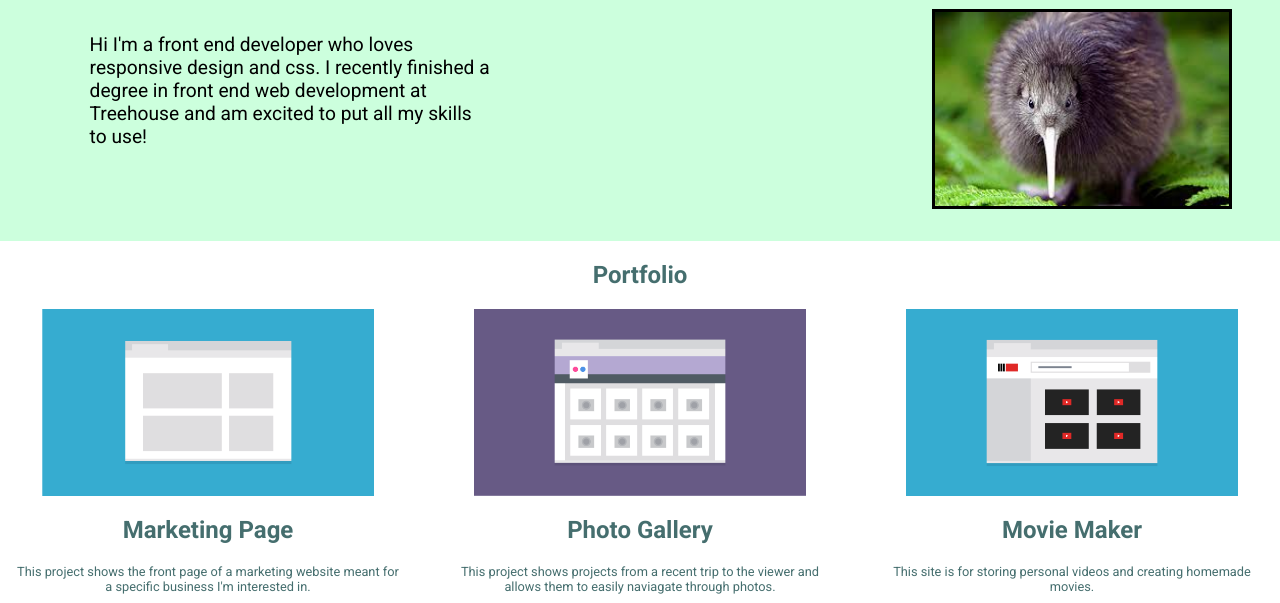
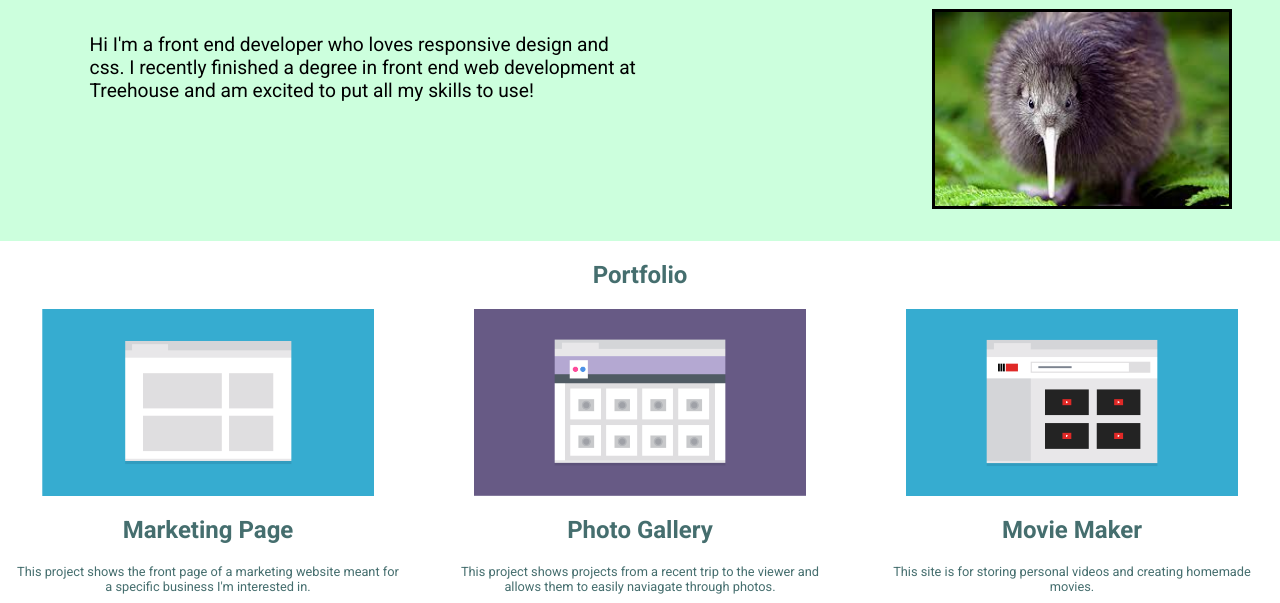
Before and after one commit to TracyExcell/ResponsiveLayoutAssignment, a plain HTML site: page index.html in a window 1280 px wide. Shown: the part 127-730 px from the top of the page. Drawn offline with Linux system fonts and the light colour scheme.

Commit message:
update to stop text overflow

```diff
--- a/nav.css
+++ b/nav.css
@@ -124,7 +124,7 @@ h3 {
 	position: absolute;
 	left: 10%;
 	margin-top: -10em;
-	max-width: 400px;
+	max-width: 350px;
 	max-height: 200px;
 	text-align: left;
 }
@@ -207,7 +207,8 @@ footer .footer-nav{
 
 #first-paragraph {
 	font-size: 1.2em;
-	margin-left: -2em;
+    margin-left: -2em;
+    max-width: 550px;
 
 }
 
@@ -227,8 +228,4 @@ footer .footer-nav{
 	height: 30px;
 }
 
-
-
-
-
 }
```
